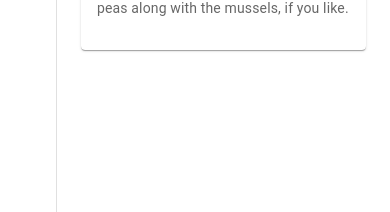
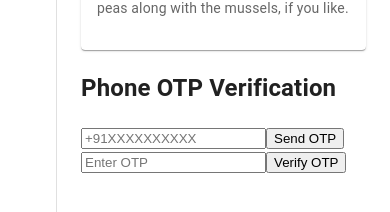
Before and after one commit to dev48192/ebc-ui, a React app: page / in a window 390 px wide. Shown: the part 630-842 px from the top of the page. Built offline with nearby package versions, Linux system fonts and the light colour scheme; no server answers.

Commit message:
try phone auth

```diff
--- a/src/app/index.tsx
+++ b/src/app/index.tsx
@@ -18,8 +18,9 @@ import InboxIcon from "@mui/icons-material/MoveToInbox";
 import MailIcon from "@mui/icons-material/Mail";
 import CardContainer from "../components/CardContainer";
 import AppBar from "../components/AppBar";
-import { ViewSidebar } from "@mui/icons-material";
 import SideBar from "../components/SideBar";
+import PhoneAuthentication from "../components/PhoneAuthentication";
+import { auth, onAuthStateChanged, signOut } from "../firebase";
 
 const DrawerHeader = styled("div")(({ theme }) => ({
   display: "flex",
@@ -33,6 +34,7 @@ const DrawerHeader = styled("div")(({ theme }) => ({
 export default function App() {
   const theme = useTheme();
   const [open, setOpen] = React.useState(false);
+  const [user, setUser] = React.useState(null);
 
   const handleDrawerOpen = () => {
     setOpen(true);
@@ -41,6 +43,25 @@ export default function App() {
   const handleDrawerClose = () => {
     setOpen(false);
   };
+
+
+  React.useEffect(() => {
+    const unsubscribe = onAuthStateChanged(auth, (currentUser) => {
+      setUser(currentUser);
+    });
+
+    return () => unsubscribe();
+  }, []);
+
+  const handleLogout = async () => {
+    try {
+      await signOut(auth);
+      alert("Logged out successfully");
+    } catch (error) {
+      console.error("Logout Error:", error);
+    }
+  };
+
 
   return (
     <Box sx={{ display: "flex" }}>
@@ -184,6 +205,16 @@ export default function App() {
       <Box component="main" sx={{ flexGrow: 1, p: 3 }}>
         <DrawerHeader />
         <CardContainer />
+        <div>
+          {user ? (
+            <div>
+              <h3>Welcome, {user.phoneNumber}</h3>
+              <button onClick={handleLogout}>Logout</button>
+            </div>
+          ) : (
+            <PhoneAuthentication />
+          )}
+        </div>
       </Box>
     </Box>
   );
--- /dev/null
+++ b/src/components/PhoneAuthentication/index.tsx
@@ -0,0 +1,76 @@
+// PhoneAuth.js
+import React, { useState } from "react";
+import { auth, RecaptchaVerifier } from "../../firebase";
+import {
+  signInWithPhoneNumber
+} from "firebase/auth";
+
+const PhoneAuthentication = () => {
+  const [phone, setPhone] = useState("");
+  const [otp, setOtp] = useState("");
+  const [confirmationResult, setConfirmationResult] = useState(null);
+
+  const setUpRecaptcha = () => {
+    (window as any).recaptchaVerifier = new RecaptchaVerifier(auth,
+      "recaptcha-container",
+      { size: "invisible" },
+    );
+  };
+
+  const handleSendOtp = async () => {
+    if (!phone) return alert("Enter a valid phone number");
+    setUpRecaptcha();
+
+    try {
+      const confirmation = await signInWithPhoneNumber(auth, phone, (window as any).recaptchaVerifier);
+      setConfirmationResult(confirmation);
+      alert("OTP sent!");
+    } catch (error) {
+      console.error(error);
+      alert("Error sending OTP");
+    }
+  };
+
+  const handleVerifyOtp = async () => {
+    if (!otp || !confirmationResult) return;
+
+    try {
+      const result = await confirmationResult.confirm(otp);
+      const user = result.user;
+      alert("Phone verified successfully!");
+      console.log("User:", user);
+    } catch (error) {
+      console.error(error);
+      alert("Invalid OTP");
+    }
+  };
+
+
+
+  return (
+    <div>
+      <h2>Phone OTP Verification</h2>
+      <input
+        type="tel"
+        placeholder="+91XXXXXXXXXX"
+        value={phone}
+        onChange={(e) => setPhone(e.target.value)}
+      />
+      <button onClick={handleSendOtp}>Send OTP</button>
+
+      <br />
+
+      <input
+        type="text"
+        placeholder="Enter OTP"
+        value={otp}
+        onChange={(e) => setOtp(e.target.value)}
+      />
+      <button onClick={handleVerifyOtp}>Verify OTP</button>
+
+      <div id="recaptcha-container"></div>
+    </div>
+  );
+};
+
+export default PhoneAuthentication;
--- a/src/firebaseConfig.ts
+++ b/src/firebase.ts
@@ -1,11 +1,6 @@
-// Import the functions you need from the SDKs you need
 import { initializeApp } from "firebase/app";
-import { getAnalytics } from "firebase/analytics";
-// TODO: Add SDKs for Firebase products that you want to use
-// https://firebase.google.com/docs/web/setup#available-libraries
+import { getAuth, RecaptchaVerifier, onAuthStateChanged, signOut } from "firebase/auth";
 
-// Your web app's Firebase configuration
-// For Firebase JS SDK v7.20.0 and later, measurementId is optional
 const firebaseConfig = {
   apiKey: process.env.API_KEY,
   authDomain: process.env.AUTH_DOMAIN,
@@ -18,4 +13,7 @@ const firebaseConfig = {
 
 // Initialize Firebase
 const app = initializeApp(firebaseConfig);
-const analytics = getAnalytics(app);
+// Initialize auth
+const auth = getAuth(app);
+
+export { auth, RecaptchaVerifier, onAuthStateChanged, signOut };
```
Also changed, not shown: 1 other file (tests, documents, lock files or other folders). Lines whose indentation alone changed are shown as unchanged.
